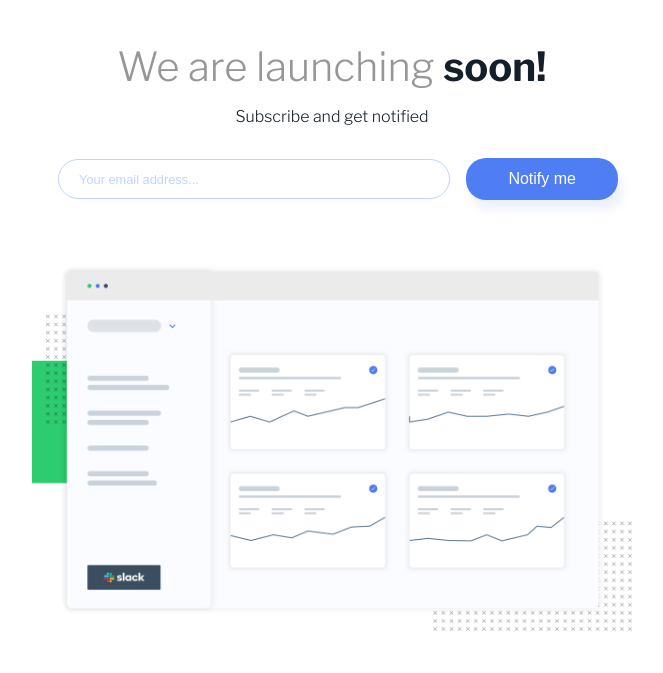
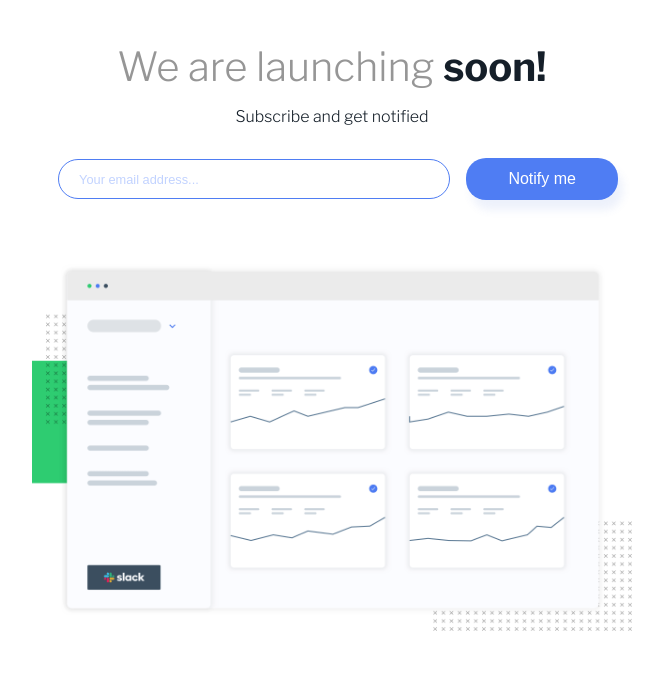
Before and after one commit to kale-Dev1/Launching-soon-page, a plain HTML site: page ping-coming-soon-page-master/index.html in a window 1280 px wide. In both pictures the pointer is over the input "Your email address...". Shown: the part 112-785 px from the top of the page, without its empty margins (308-971 px from the left). Drawn offline with nearby package versions, Linux system fonts and the light colour scheme.

Commit message:
Add color to input hover

```diff
--- a/ping-coming-soon-page-master/style.css
+++ b/ping-coming-soon-page-master/style.css
@@ -63,6 +63,12 @@ header input::placeholder {
   color: var(--pale-blue);
   font-size: 0.8rem;
 }
+header input:hover {
+  border-color: var(--blue);
+}
+header input:active {
+  border-color: var(--blue);
+}
 header button {
   color: white;
   font-size: 1rem;
```
